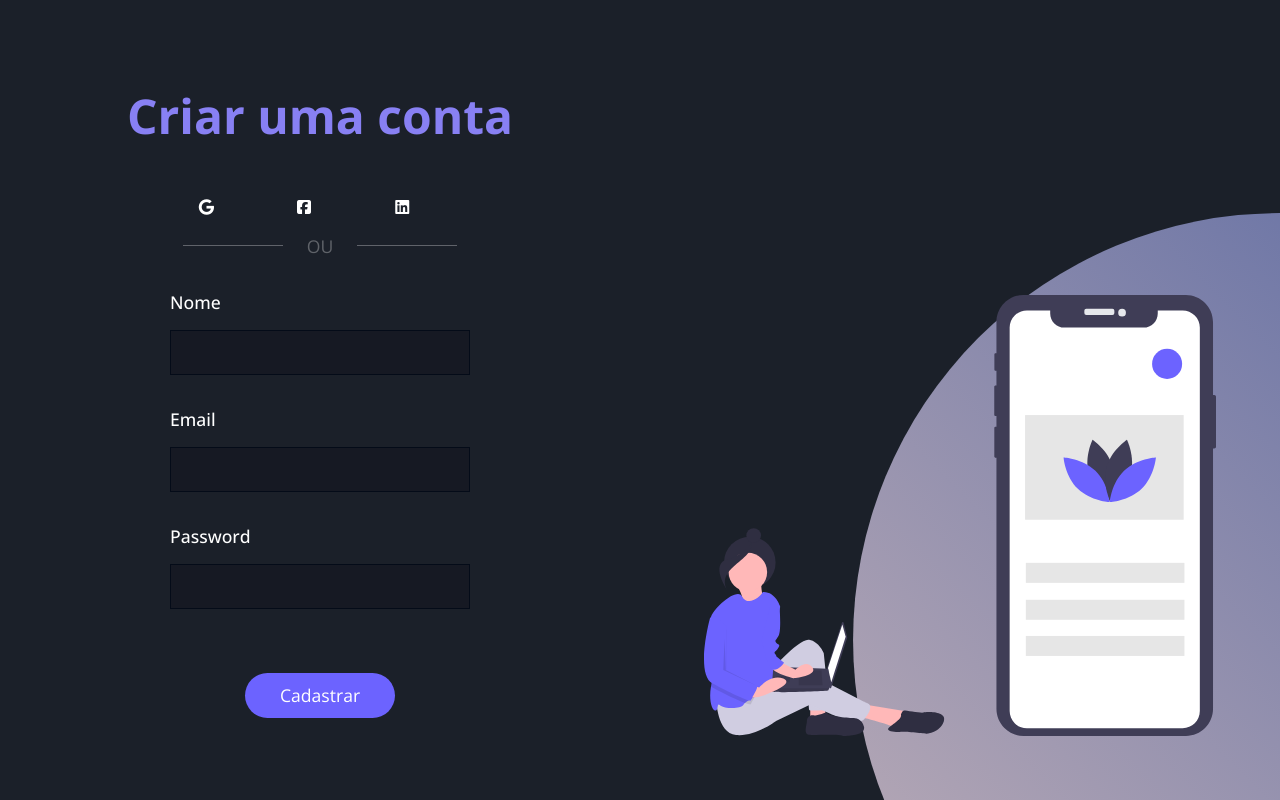
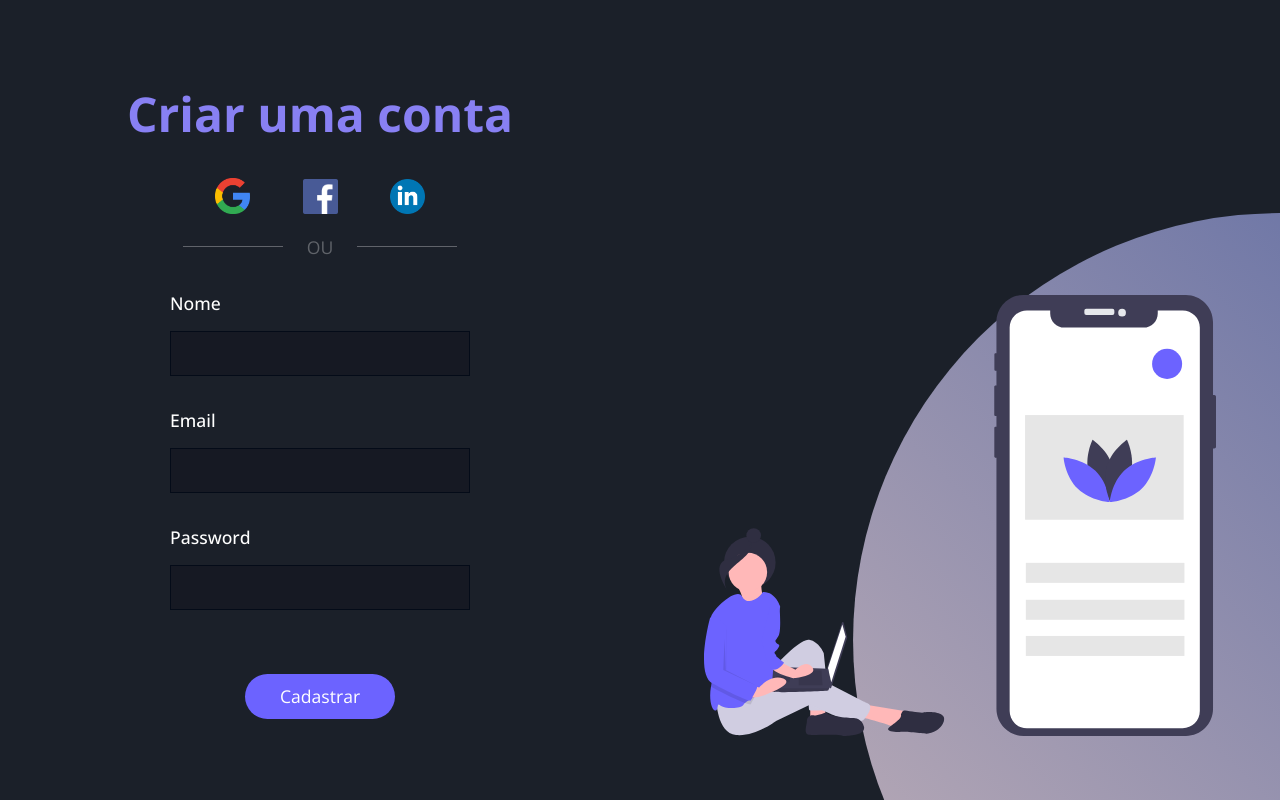
Before and after one commit to epifaniofrancisco/login-resposivo-html, a plain HTML site: page pages/index.html in a window 1280 px wide. Drawn offline with nearby package versions, Linux system fonts and the light colour scheme.

Commit message:
Mudança nos ícones para imagens
Remoção das tags <i> e adicionadas imagens nos links para redes sociais

```diff
--- a/pages/index.html
+++ b/pages/index.html
@@ -15,13 +15,13 @@
         <h1>Criar uma conta</h1>
         <div class="social-media">
             <a href="#">
-                <i class="fab fa-google"></i>
+                <img src="../images/google.png" alt="Logo Google">
             </a>
             <a href="#">
-                <i class="fab fa-facebook-square"></i>
+                <img src="../images/facebook.png" alt="Logo Facebook">
             </a>
             <a href="#">
-                <i class="fab fa-linkedin"></i>
+                <img src="../images/linkedin.png" alt="Logo Linkedin">
             </a>
         </div>
 
--- a/styles/style.css
+++ b/styles/style.css
@@ -30,7 +30,7 @@ main {
 main h1 {
     color: #8880F3;
     font-size: 3rem;
-    margin-bottom: 3rem;
+    margin-bottom: 2rem;
     text-align: center;
 }
 
@@ -43,13 +43,13 @@ main .social-media a {
     text-decoration: none;
 }
 
-main .social-media i{
+main .social-media img{
     color: white;
-    width: 46px;
+    width: 35px;
     margin-left: 3rem;
 }
 
-main .social-media a:first-child i{
+main .social-media a:first-child img{
     margin-left: 0;
 }
 
```
Also changed, not shown: images/facebook.png (added), images/google.png (added), images/linkedin.png (added).
